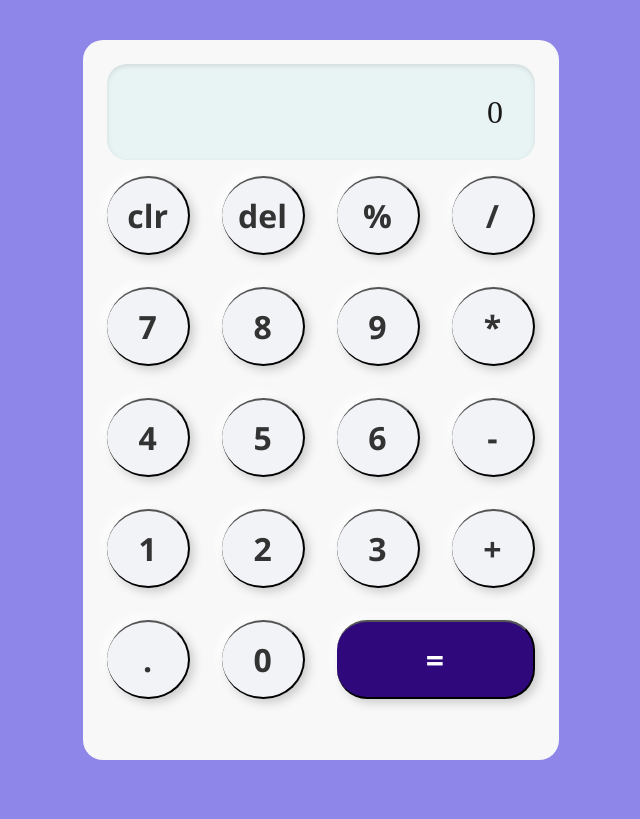
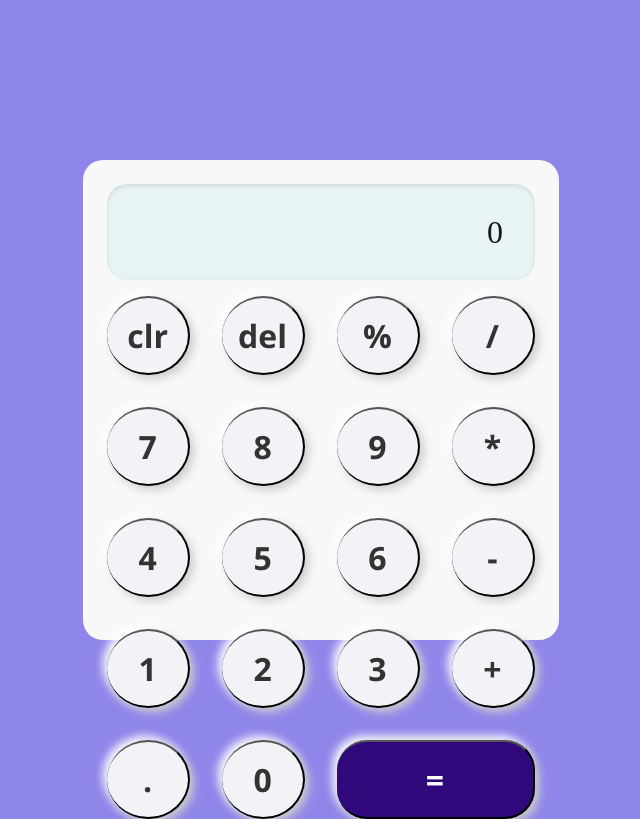
Before and after one commit to Etukk/Calculator, a plain HTML site: page index.html in a window 1280 px wide. Shown: the whole page, without its empty margins (319-959 px from the left). Drawn offline with Linux system fonts and the light colour scheme.

Commit message:
Update style.css

```diff
--- a/css/style.css
+++ b/css/style.css
@@ -20,7 +20,7 @@ body{
     gap: 1rem;
     width: 100%;
     max-width: 100%;
-    height: 90%;
+    height: 60%;
 }
 .display{
     background: #e8f3f3;
```
